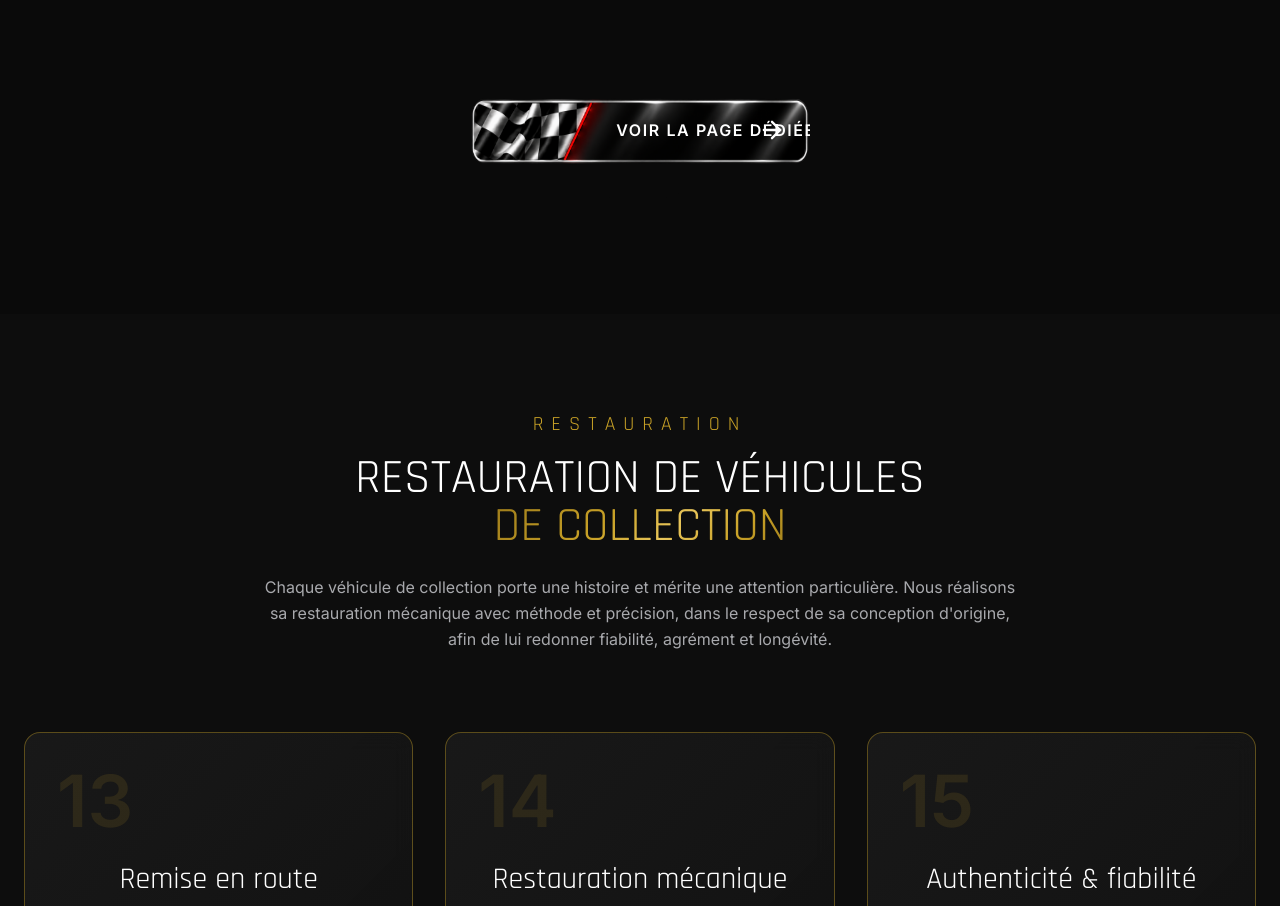
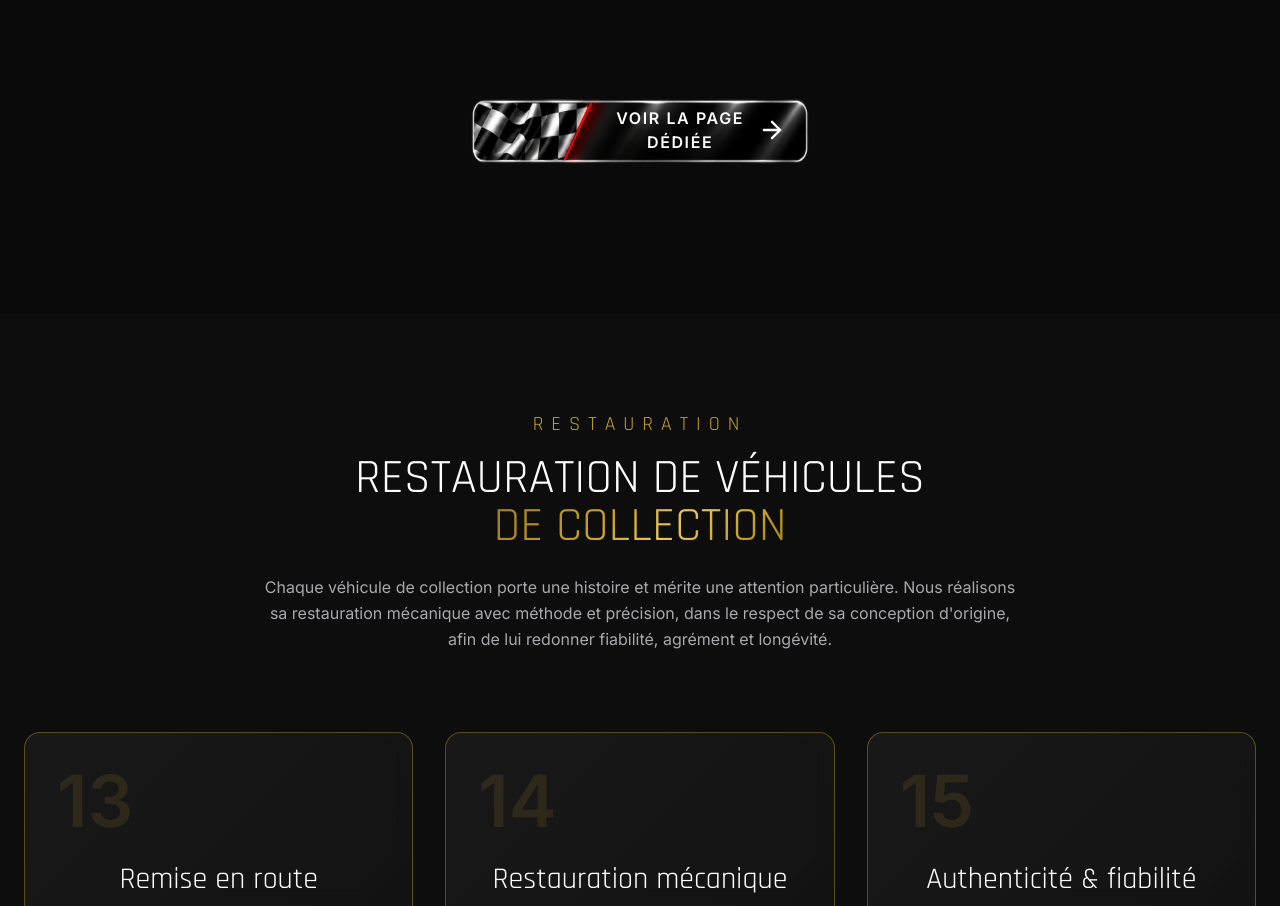
Before and after one commit to PerformancePrestigeAcademy/performance-prestige-academy, a React (Vite) app: page /maintenance in a window 1280 px wide. Shown: the part 5076-5982 px from the top of the page. Built offline with nearby package versions, Linux system fonts and the light colour scheme.

Commit message:
PATCH 028 v18

```diff
--- a/src/Pages/MaintenancePage.tsx
+++ b/src/Pages/MaintenancePage.tsx
@@ -879,10 +879,13 @@ Notre expérience du terrain nous permet d'accompagner les projets les plus ambi
         tracking-widest
         text-sm sm:text-base
         uppercase
-        whitespace-nowrap
+        leading-tight
+        text-center
       "
     >
-      VOIR LA PAGE DÉDIÉE
+      VOIR LA PAGE
+      <br />
+      DÉDIÉE
     </span>
 
     {/* Flèche */}
```
